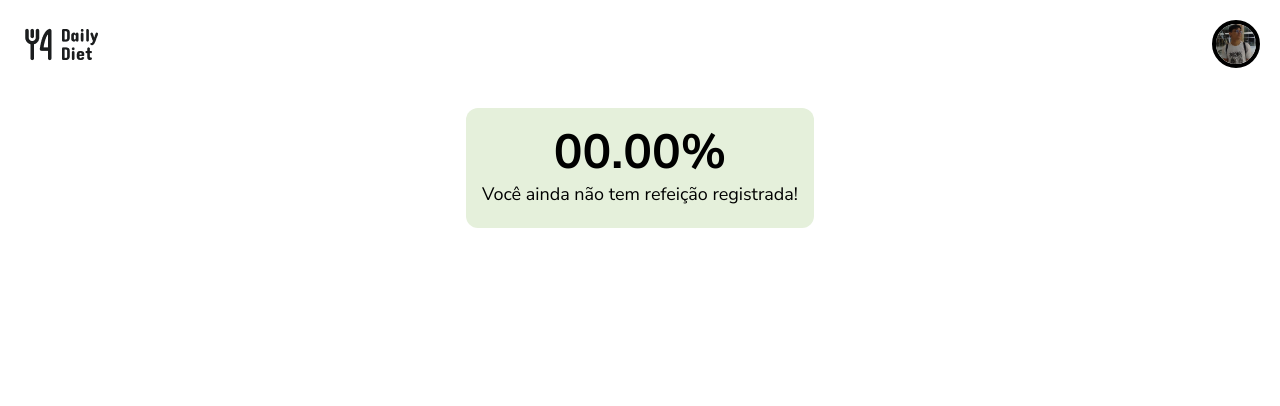
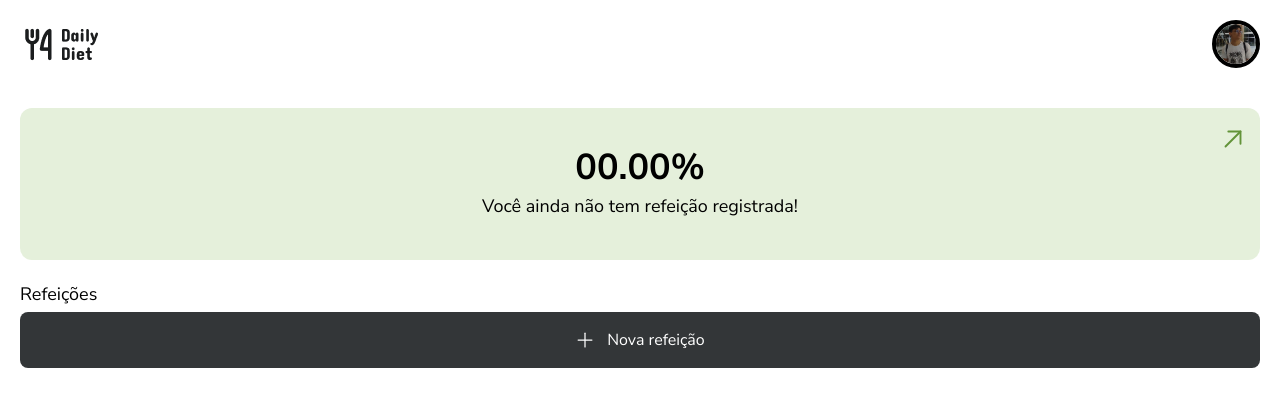
Before and after one commit to Murillou/daily-diet-api, a React (Vite) app in the folder front-end/: page / in a window 1280 px wide. Shown: the top 406 px of the page. Built offline with nearby package versions, Linux system fonts and the light colour scheme.

Commit message:
[refactor] componente de refeições estilizado

```diff
--- a/front-end/package.json
+++ b/front-end/package.json
@@ -10,6 +10,7 @@
     "preview": "vite preview"
   },
   "dependencies": {
+    "phosphor-react": "^1.4.1",
     "react": "^18.2.0",
     "react-dom": "^18.2.0"
   },
--- a/front-end/src/components/Meal/Meal.tsx
+++ b/front-end/src/components/Meal/Meal.tsx
@@ -1,14 +1,25 @@
+import { ArrowUpRight, Plus } from 'phosphor-react';
+
 export function Meal() {
   return (
-    <main className="flex flex-col items-center p-5 mx-auto max-w-7xl font-nunito">
-      <section className="bg-green-ligth px-4 py-5 rounded-xl">
+    <main className="flex flex-col p-5 mx-auto max-w-7xl font-nunito">
+      <section className="bg-green-ligth px-4 py-10 rounded-xl relative">
         <div className="flex flex-col items-center gap-1">
-          <h1 className="text-5xl font-bold">00.00%</h1>
+          <h1 className="text-4xl font-bold">00.00%</h1>
           <h2 className="text-lg">Você ainda não tem refeição registrada!</h2>
+          <ArrowUpRight
+            className="absolute top-4 right-3 text-green-dark font-bold"
+            size={30}
+          />
         </div>
       </section>
 
-      <section></section>
+      <section className="flex flex-col mt-5 space-y-1">
+        <h1 className="text-lg">Refeições</h1>
+        <button className="flex items-center justify-center w-full px-6 py-4 bg-base-gray text-white rounded-lg gap-3 cursor-pointer">
+          <Plus size={20} /> Nova refeição
+        </button>
+      </section>
     </main>
   );
 }
--- a/front-end/tailwind.config.js
+++ b/front-end/tailwind.config.js
@@ -6,6 +6,7 @@ export default {
       colors: {
         'green-ligth': '#E5F0DB',
         'green-dark': '#639339',
+        'base-gray': '#333638',
       },
       fontFamily: {
         nunito: "'Nunito Sans', 'sans serif'",
```
Also changed, not shown: 1 other file (tests, documents, lock files or other folders).
